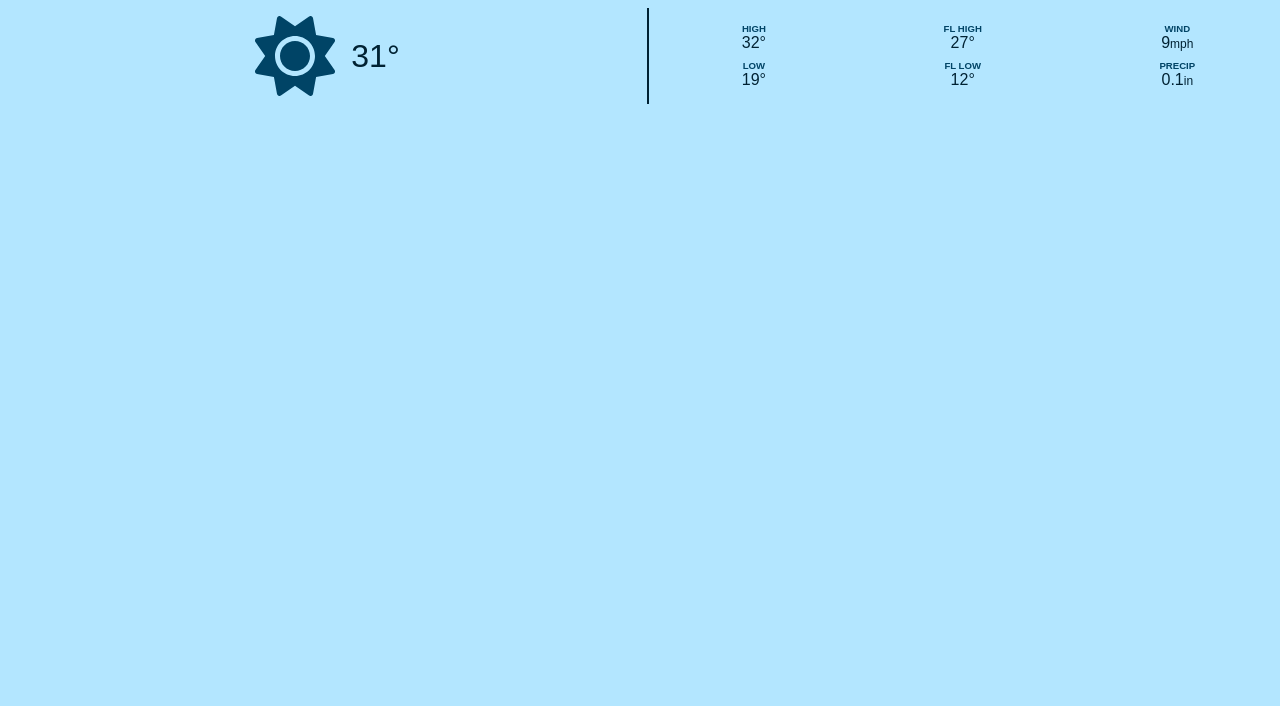
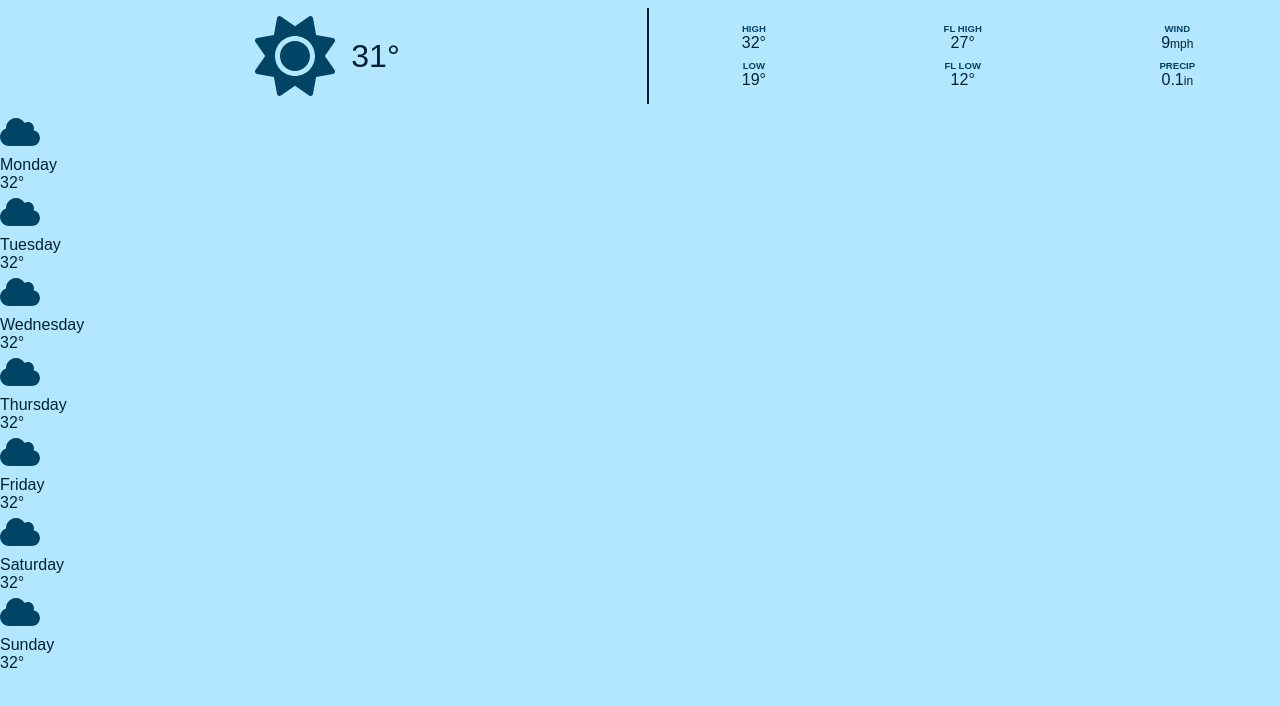
Before and after one commit to bthompson1223/batavia-il-weather, a website built with Vite: page index.html in a window 1280 px wide. Built offline with nearby package versions, Linux system fonts and the light colour scheme.

Commit message:
added html for day section

```diff
--- a/index.html
+++ b/index.html
@@ -11,7 +11,7 @@
         <img
           class="weather-icon large"
           src="public/sun.svg"
-          alt="sun icon"
+          alt="weather icon"
           data-current-icon
         />
         <div class="header-current-temp">
@@ -56,6 +56,45 @@
         </div>
       </div>
     </header>
+    <section class="day-section" data-day-section>
+      <div class="day-card">
+        <img src="public/cloud.svg" alt="weather icon" class="weather-icon" />
+        <div class="day-card-date">Monday</div>
+        <div>32&deg;</div>
+      </div>
+      <div class="day-card">
+        <img src="public/cloud.svg" alt="weather icon" class="weather-icon" />
+        <div class="day-card-date">Tuesday</div>
+        <div>32&deg;</div>
+      </div>
+      <div class="day-card">
+        <img src="public/cloud.svg" alt="weather icon" class="weather-icon" />
+        <div class="day-card-date">Wednesday</div>
+        <div>32&deg;</div>
+      </div>
+      <div class="day-card">
+        <img src="public/cloud.svg" alt="weather icon" class="weather-icon" />
+        <div class="day-card-date">Thursday</div>
+        <div>32&deg;</div>
+      </div>
+      <div class="day-card">
+        <img src="public/cloud.svg" alt="weather icon" class="weather-icon" />
+        <div class="day-card-date">Friday</div>
+        <div>32&deg;</div>
+      </div>
+      <div class="day-card">
+        <img src="public/cloud.svg" alt="weather icon" class="weather-icon" />
+        <div class="day-card-date">Saturday</div>
+        <div>32&deg;</div>
+      </div>
+      <div class="day-card">
+        <img src="public/cloud.svg" alt="weather icon" class="weather-icon" />
+        <div class="day-card-date">Sunday</div>
+        <div>32&deg;</div>
+      </div>
+    </section>
+
+    <template></template>
     <script type="module" src="/main.js"></script>
   </body>
 </html>
```
